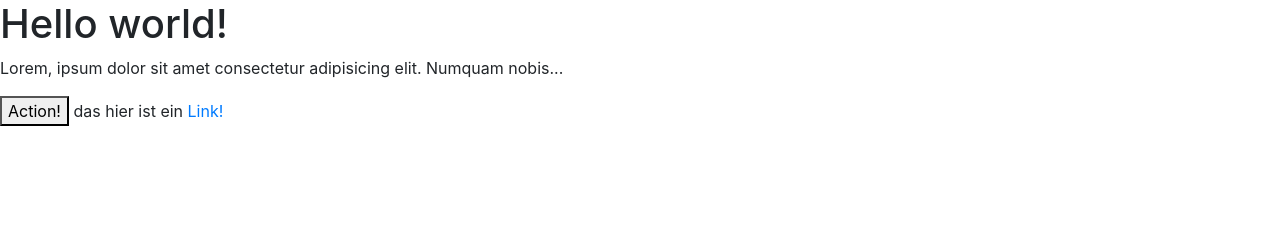
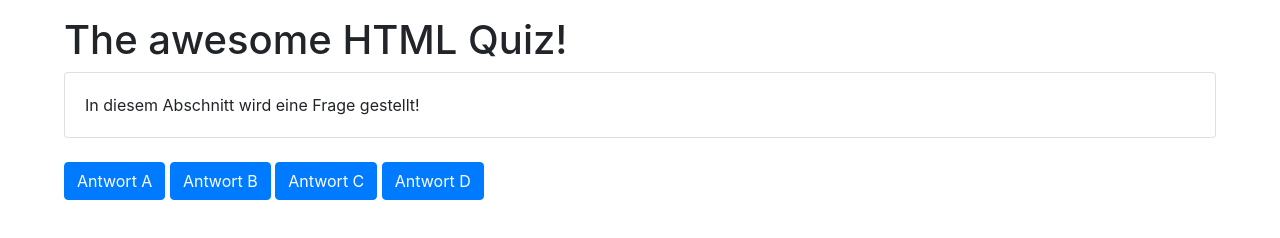
Before and after one commit to LeonardoMichilena/QuizApp, a plain HTML site: page index.html in a window 1280 px wide. Drawn offline with nearby package versions, Linux system fonts and the light colour scheme.

Commit message:
Added bootstrap and basic style

```diff
--- a/index.html
+++ b/index.html
@@ -2,12 +2,20 @@
     <head>
         <title>QuizApp</title>
         <link rel="stylesheet" href="node_modules/bootstrap/dist/css/bootstrap.min.css">
-    </head>
+        <link rel="stylesheet" href="style.css">
+      </head>
     <body>
-     <h1>Hello world!</h1>
-       <p>Lorem, ipsum dolor sit amet consectetur adipisicing elit. Numquam nobis...</p>
-      <button>Action!</button>
-
-      das hier ist ein <a href="#">Link!</a>
+     <h1>The awesome HTML Quiz!</h1>
+      <div class="card">
+        <div class="card-body">
+          In diesem Abschnitt wird eine Frage gestellt!
+        </div>
+      </div>
+      <div class="mt-4">
+        <button class="btn btn-primary">Antwort A</button>
+        <button class="btn btn-primary">Antwort B</button>
+        <button class="btn btn-primary">Antwort C</button>
+        <button class="btn btn-primary">Antwort D</button>
+      </div>
     </body>
 </html>
--- /dev/null
+++ b/style.css
@@ -0,0 +1,5 @@
+body {
+    padding: 16px;
+    padding-left: 64px;
+    padding-right: 64px;
+}
```
Also changed, not shown: package-lock.json (added), script.js (added), 1 other file.
